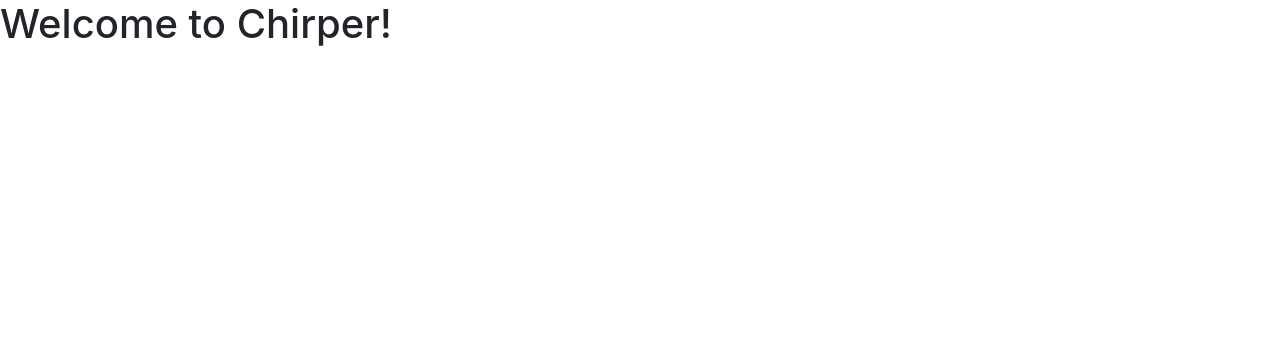
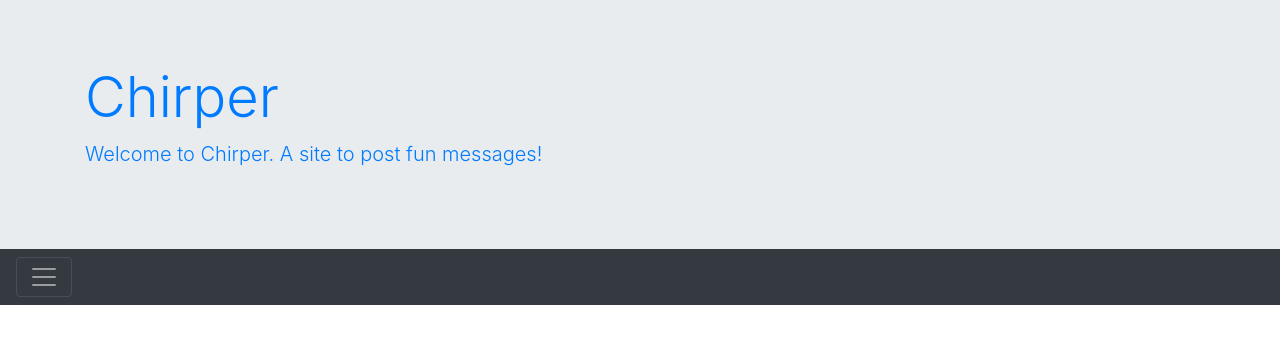
Before and after one commit to phillipjhl/Chirper, a React (Create React App) app: page / in a window 1280 px wide. Shown: the top 344 px of the page. Built offline with nearby package versions, Linux system fonts and the light colour scheme.

Commit message:
created simple homepage of app

```diff
--- a/src/App.jsx
+++ b/src/App.jsx
@@ -1,16 +1,36 @@
-import React, {Component, Fragment} from 'react';
+import React, { Component, Fragment } from 'react';
 
 class App extends Component {
     constructor(props) {
         super(props);
     }
 
-    render () {
+    render() {
+
         return (
             <Fragment>
-                <h1>Welcome to Chirper!</h1>
+                <div className="jumbotron jumbotron-fluid text-primary m-0">
+                    <div className="container">
+                        <h1 className="display-4">Chirper</h1>
+                        <p className="lead">Welcome to Chirper. A site to post fun messages!</p>
+                    </div>
+                </div>
+
+                <div class="pos-f-t">
+                    <div class="collapse" id="navbarToggleExternalContent">
+                        <div class="bg-primary p-4">
+                            <h5 class="text-white h4">Collapsed content</h5>
+                            <span class="text-muted">Toggleable via the navbar brand.</span>
+                        </div>
+                    </div>
+                    <nav class="navbar navbar-dark bg-dark">
+                        <button class="navbar-toggler" type="button" data-toggle="collapse" data-target="#navbarToggleExternalContent" aria-controls="navbarToggleExternalContent" aria-expanded="false" aria-label="Toggle navigation">
+                            <span class="navbar-toggler-icon"></span>
+                        </button>
+                    </nav>
+                </div>
             </Fragment>
-        )
+        );
     }
 }
 
```
